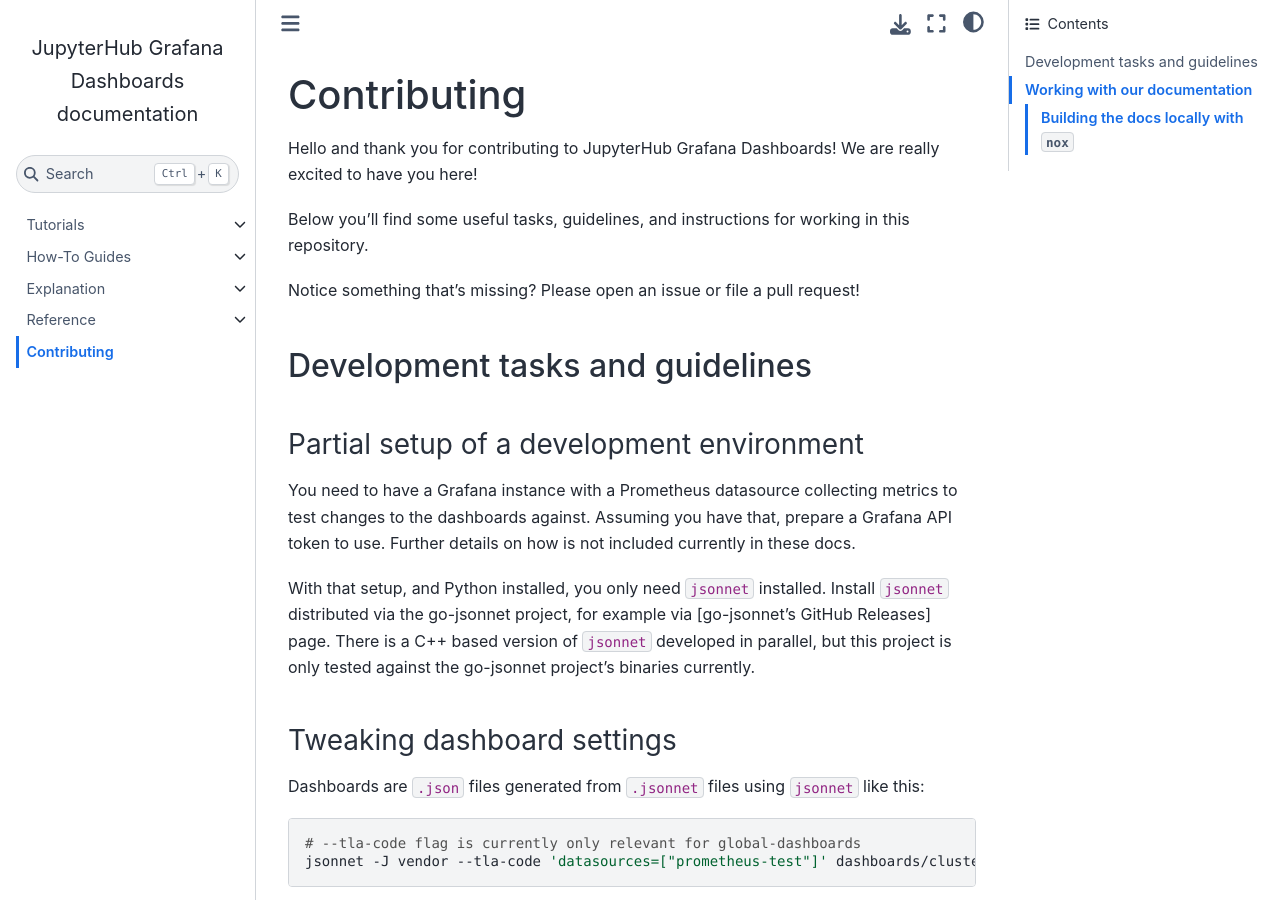
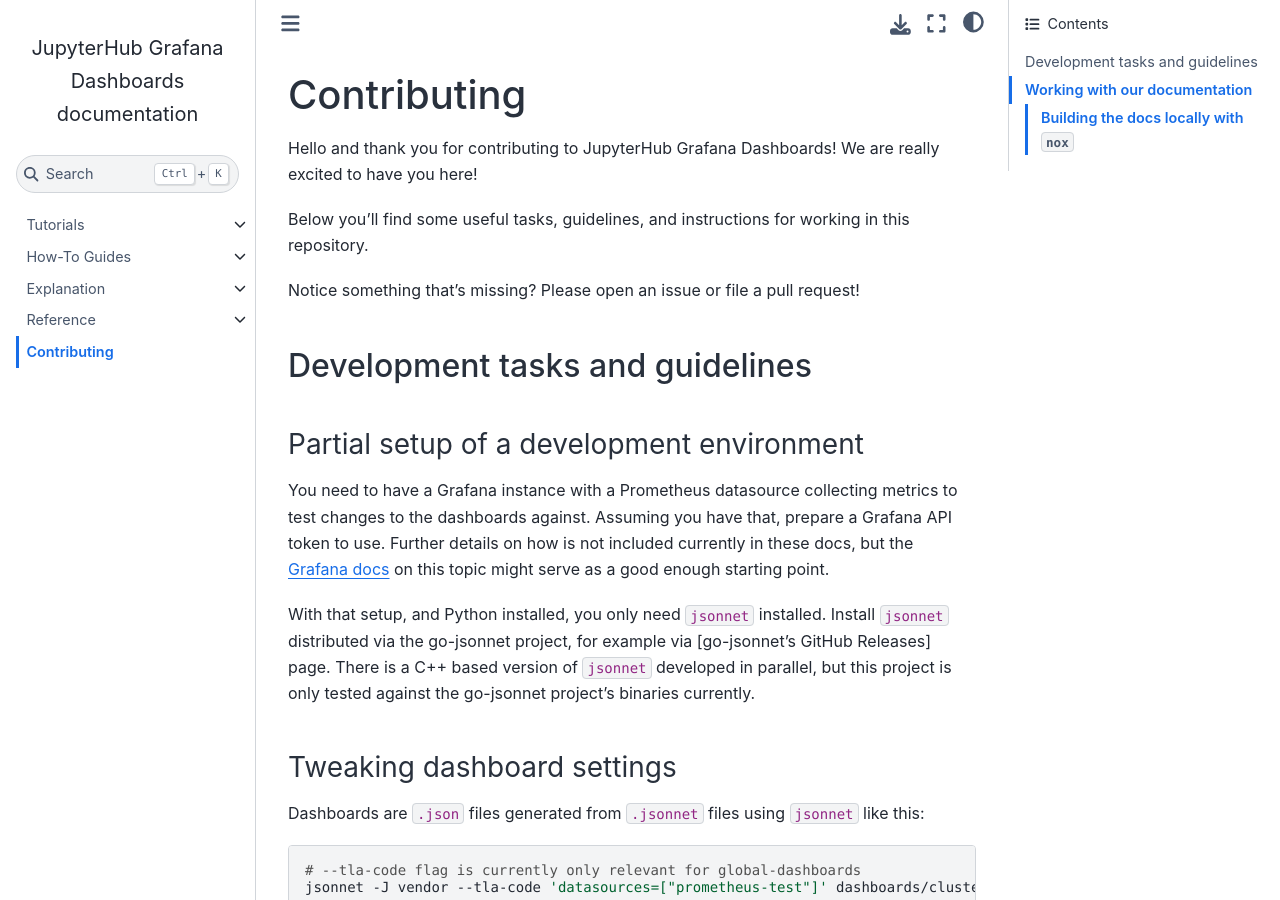
Before and after one commit to jupyterhub/grafana-dashboards, a Sphinx documentation site: the page built from docs/contributing.md, in a window 1280 px wide and 900 px high. Built offline with Sphinx 7.4.7 and the Sphinx Book theme 1.1.4, drawn with Linux system fonts in a browser that asks for light colours.

Commit message:
docs: add detail on setting up grafana api token
Co-authored-by: Georgiana <georgiana.dolocan@gmail.com>

```diff
--- a/docs/contributing.md
+++ b/docs/contributing.md
@@ -16,7 +16,7 @@
 You need to have a Grafana instance with a Prometheus datasource collecting
 metrics to test changes to the dashboards against. Assuming you have that,
 prepare a Grafana API token to use. Further details on how is not included
-currently in these docs.
+currently in these docs, but the [Grafana docs](https://grafana.com/docs/grafana/latest/administration/api-keys/#steps) on this topic might serve as a good enough starting point.
 
 With that setup, and Python installed, you only need `jsonnet` installed.
 Install `jsonnet` distributed via the go-jsonnet project, for example via
```
